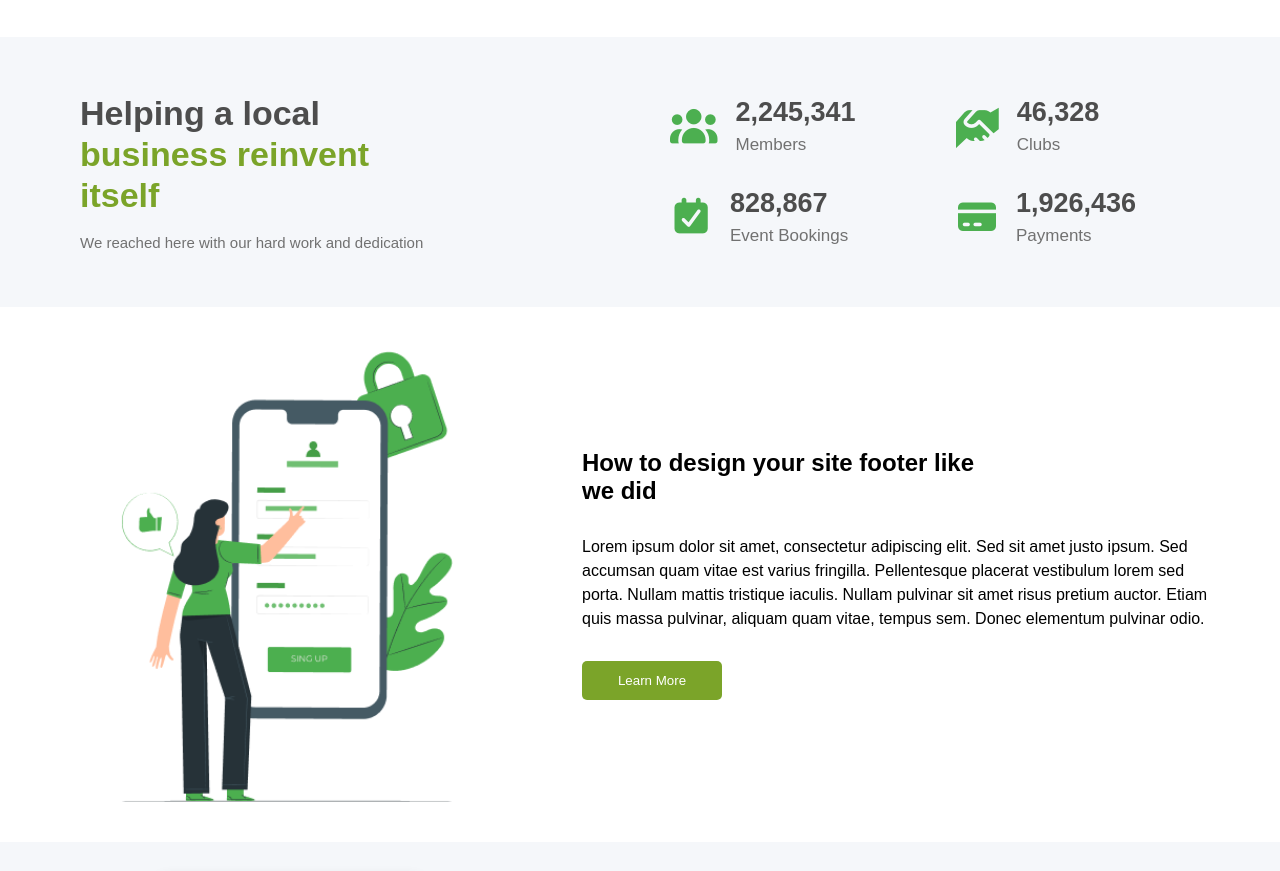
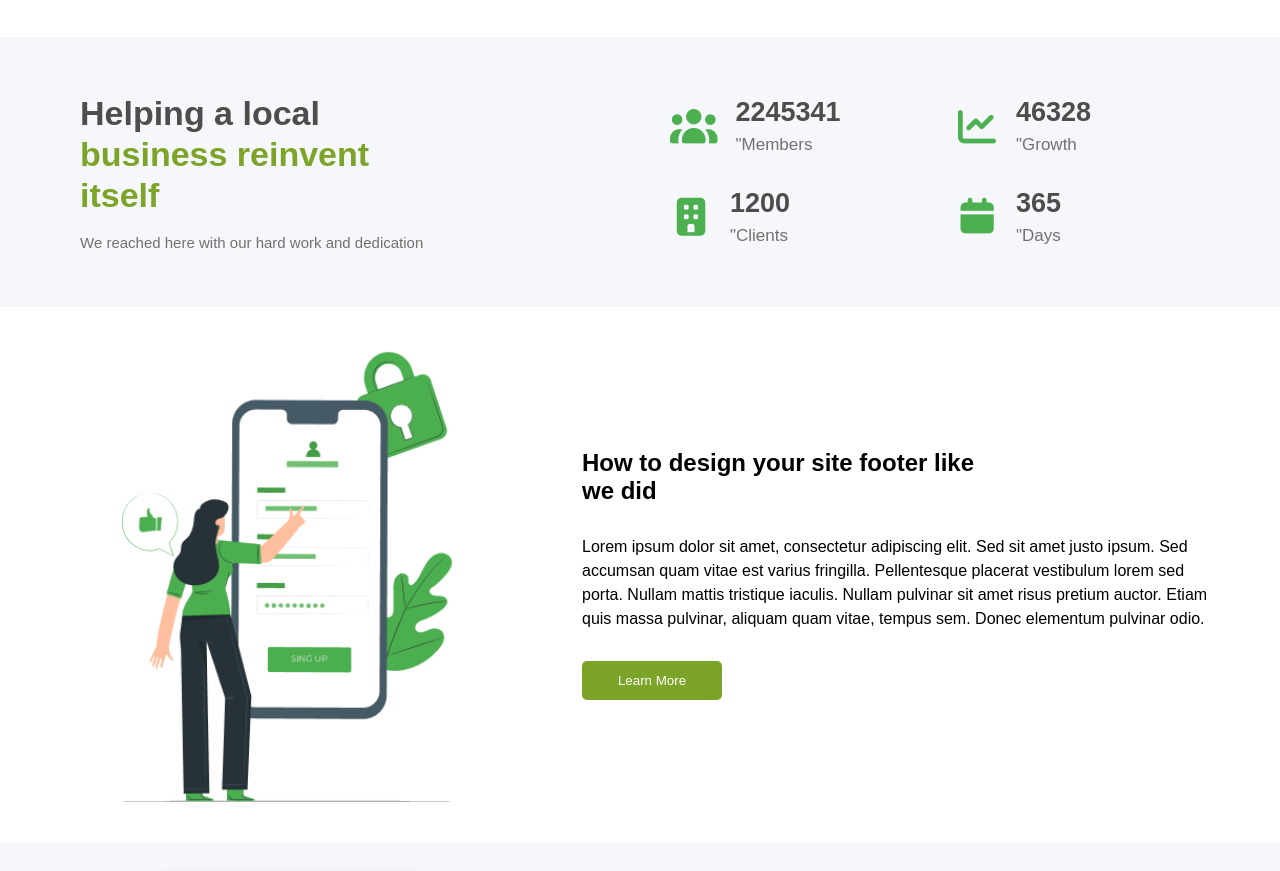
Before and after one commit to shexroz81/Nexcent-Project, a website: page index.html in a window 1280 px wide. Shown: the part 1754-2625 px from the top of the page. Drawn offline with Linux system fonts and the light colour scheme.

Commit message:
Info section re added with oop in TypeScript

```diff
--- a/assets/index.js
+++ b/assets/index.js
@@ -16,5 +16,36 @@ login === null || login === void 0 ? void 0 : login.addEventListener("click", ()
 signBtn === null || signBtn === void 0 ? void 0 : signBtn.addEventListener("click", () => {
     console.log("Sign in Button Clicked");
 });
+class Info {
+    constructor(icon, num, text) {
+        this.icon = icon;
+        this.num = num;
+        this.text = text;
+    }
+    render() {
+        const div = document.createElement("div");
+        div.classList.add("info-stat");
+        const iconEl = document.createElement("i");
+        iconEl.className = this.icon;
+        const innerDiv = document.createElement("div");
+        innerDiv.innerHTML = `
+    <strong>${this.num}</strong>
+    <span>"${this.text}</span>
+    `;
+        div.appendChild(iconEl);
+        div.appendChild(innerDiv);
+        return div;
+    }
+}
+const stats = [
+    new Info("fa-solid fa-users", 2245341, "Members"),
+    new Info("fa-solid fa-chart-line", 46328, "Growth"),
+    new Info("fa-solid fa-building", 1200, "Clients"),
+    new Info("fa-solid fa-calendar", 365, "Days"),
+];
+stats.forEach((stat) => {
+    var _a;
+    (_a = document.getElementById("info-stats")) === null || _a === void 0 ? void 0 : _a.appendChild(stat.render());
+});
 export {};
 //# sourceMappingURL=index.js.map
--- a/index.html
+++ b/index.html
@@ -142,36 +142,7 @@
             <h1>Helping a local <span>business reinvent itself</span></h1>
             <h5>We reached here with our hard work and dedication</h5>
           </div>
-          <div class="info-stats">
-            <div class="info-stat">
-              <i class="fa-solid fa-users" aria-hidden="true"></i>
-              <div>
-                <strong>2,245,341</strong>
-                <span>Members</span>
-              </div>
-            </div>
-            <div class="info-stat">
-              <i class="fa-solid fa-hands-helping" aria-hidden="true"></i>
-              <div>
-                <strong>46,328</strong>
-                <span>Clubs</span>
-              </div>
-            </div>
-            <div class="info-stat">
-              <i class="fa-solid fa-calendar-check" aria-hidden="true"></i>
-              <div>
-                <strong>828,867</strong>
-                <span>Event Bookings</span>
-              </div>
-            </div>
-            <div class="info-stat">
-              <i class="fa-solid fa-credit-card" aria-hidden="true"></i>
-              <div>
-                <strong>1,926,436</strong>
-                <span>Payments</span>
-              </div>
-            </div>
-          </div>
+          <div class="info-stats" id="info-stats"></div>
         </div>
       </section>
       <section class="blog">
```
Also changed, not shown: assets/index.ts (+39 -0 lines), 1 other file.
